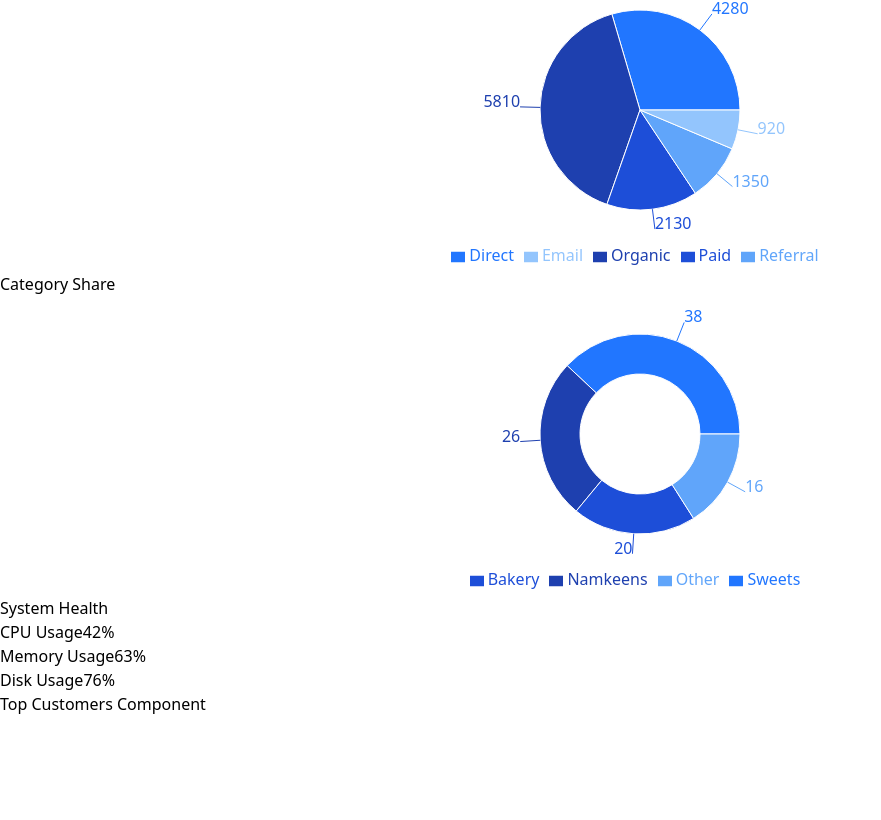
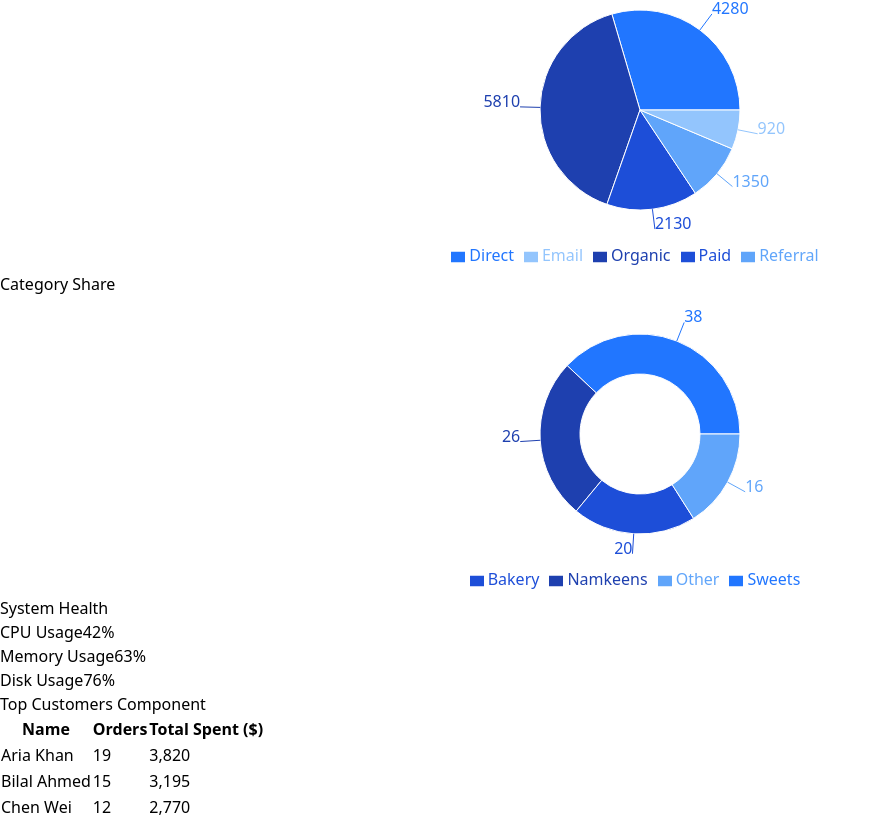
Before and after one commit to baqar-abbas/admin-dashboard, a React (Vite) app: page / in a window 1280 px wide. Shown: the part 818-1638 px from the top of the page, without its empty margins (0-881 px from the left). Before the commit the page ends 1534 px from the top, so only its background shows below. Built offline with nearby package versions, Linux system fonts and the light colour scheme; data requests are answered from the project's data file.

Commit message:
Develop Top Customers section of the Dashboard page

```diff
--- a/src/components/TopCustomers.jsx
+++ b/src/components/TopCustomers.jsx
@@ -1,9 +1,80 @@
-import React from "react";
+import React, { useState, useEffect } from "react";
+import api from "../lib/api";
 
 const TopCustomers = () => {
+  const [customers, setCustomers] = useState([]);
+  const [loading, setLoading] = useState(true);
+  const [error, setError] = useState(null);
+
+  useEffect(() => {
+    const fetchCustomers = async () => {
+      try {
+        const response = await api.get("/topCustomers");
+        setCustomers(response.data);
+        console.log("Top Customers Data:", response.data);
+      } catch (err) {
+        console.error("Error fetching top customers data:", err);
+        setError(err);
+      } finally {
+        setLoading(false);
+      }
+    };
+    fetchCustomers();
+  }, []);
+
+  if (loading) {
+    return (
+      <div className="bg-white p-6 rounded-2xl shadow-md">
+        <h2 className="text-lg font-semibold text-gray-800 mb-4">
+          Top Customers
+        </h2>
+        <p className="text-gray-500 text-sm animate-pulse">
+          Top customers data is being loaded...
+        </p>
+      </div>
+    );
+  }
+
+  if (error) {
+    return (
+      <div className="bg-white p-6 rounded-2xl shadow-md">
+        <h2 className="text-lg font-semibold text-gray-800 mb-4">
+          Top Customers
+        </h2>
+        <p className="text-red-500 text-sm">{error}</p>
+      </div>
+    );
+  }
   return (
-    <div>
-      <h2>Top Customers Component</h2>
+    <div className="bg-white p-6 rounded-2xl shadow-md">
+      <h2 className="text-lg font-semibold text-gray-800 mb-4">
+        Top Customers Component
+      </h2>
+      <div className="overflow-x-auto">
+        <table className="min-w-full border-collapse">
+          <thead>
+            <tr className="bg-gray-100 text-left text-sm">
+              <th className="py-2 px-3">Name</th>
+              <th className="py-2 px-3">Orders</th>
+              <th className="py-2 px-3">Total Spent ($)</th>
+            </tr>
+          </thead>
+          <tbody>
+            {customers.map((customer) => (
+              <tr
+                key={customer.id}
+                className="border-t hover:bg-gray-50 transition"
+              >
+                <td className="py-2 px-3">{customer.name}</td>
+                <td className="py-2 px-3">{customer.orders}</td>
+                <td className="py-2 px-3 font-medium text-blue-600">
+                  {customer.spend.toLocaleString()}
+                </td>
+              </tr>
+            ))}
+          </tbody>
+        </table>
+      </div>
     </div>
   );
 };
```
